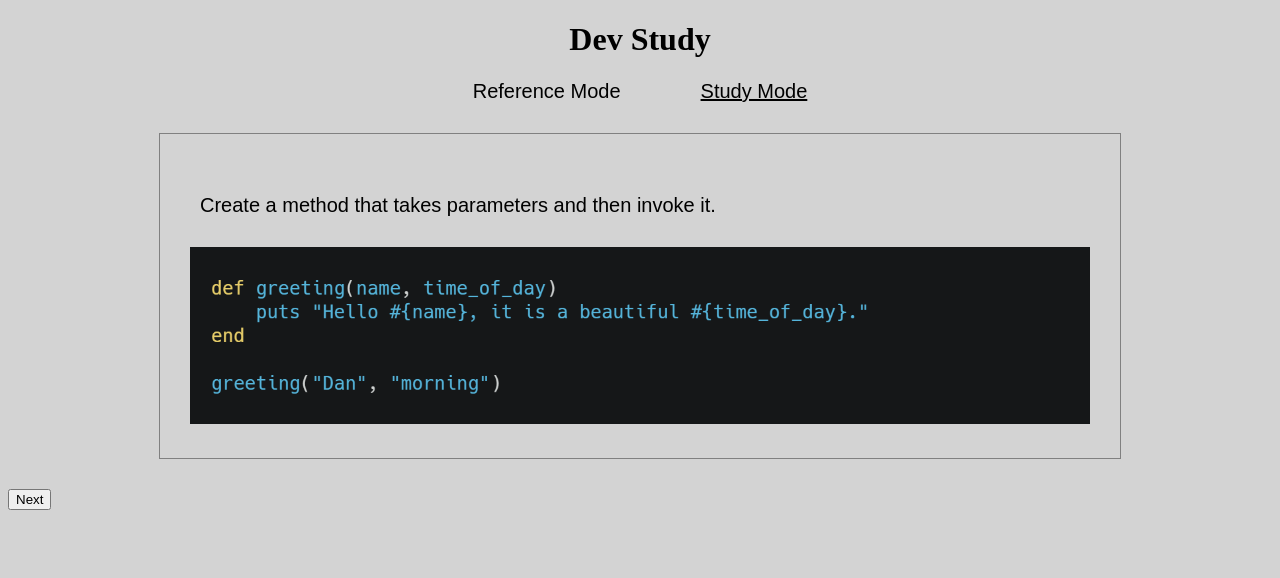
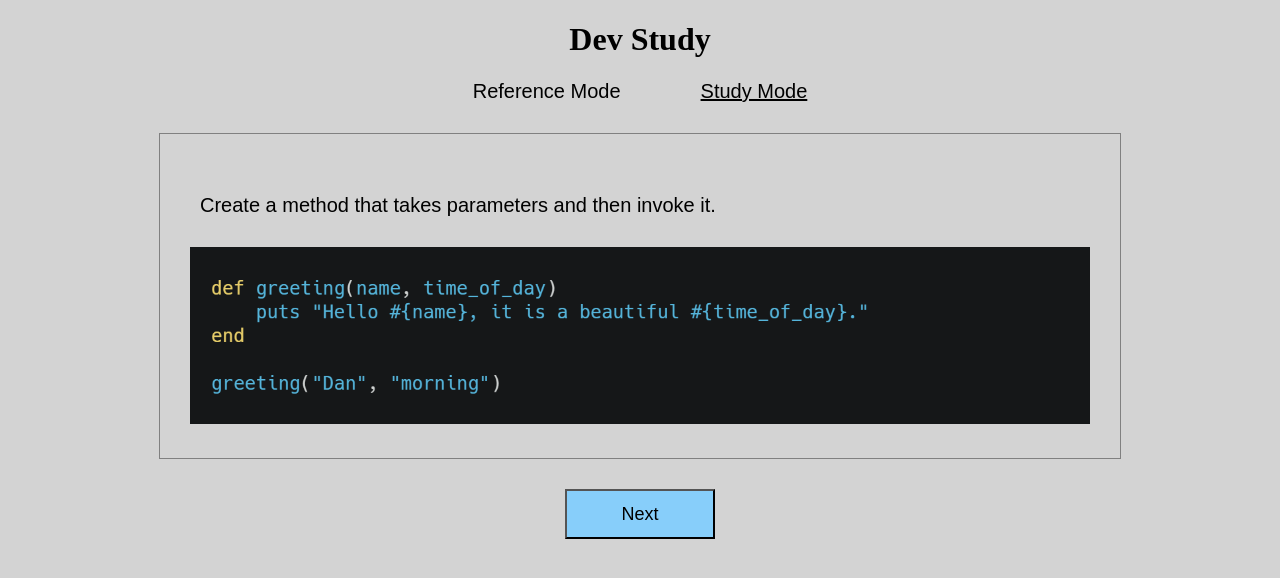
Before and after one commit to LuckyT89/dev-study, a React (Create React App) app: page /study in a window 1280 px wide. Shown: the top 578 px of the page. Built offline with nearby package versions, Linux system fonts and the light colour scheme.

Commit message:
style next button

```diff
--- a/src/components/CSS/StudyPostContainer.css
+++ b/src/components/CSS/StudyPostContainer.css
@@ -0,0 +1,8 @@
+div.study-post-container button {
+    margin: auto;
+    display: block;
+    width: 150px;
+    height: 50px;
+    background-color: lightskyblue;
+    font-size: 18px;
+}
```
